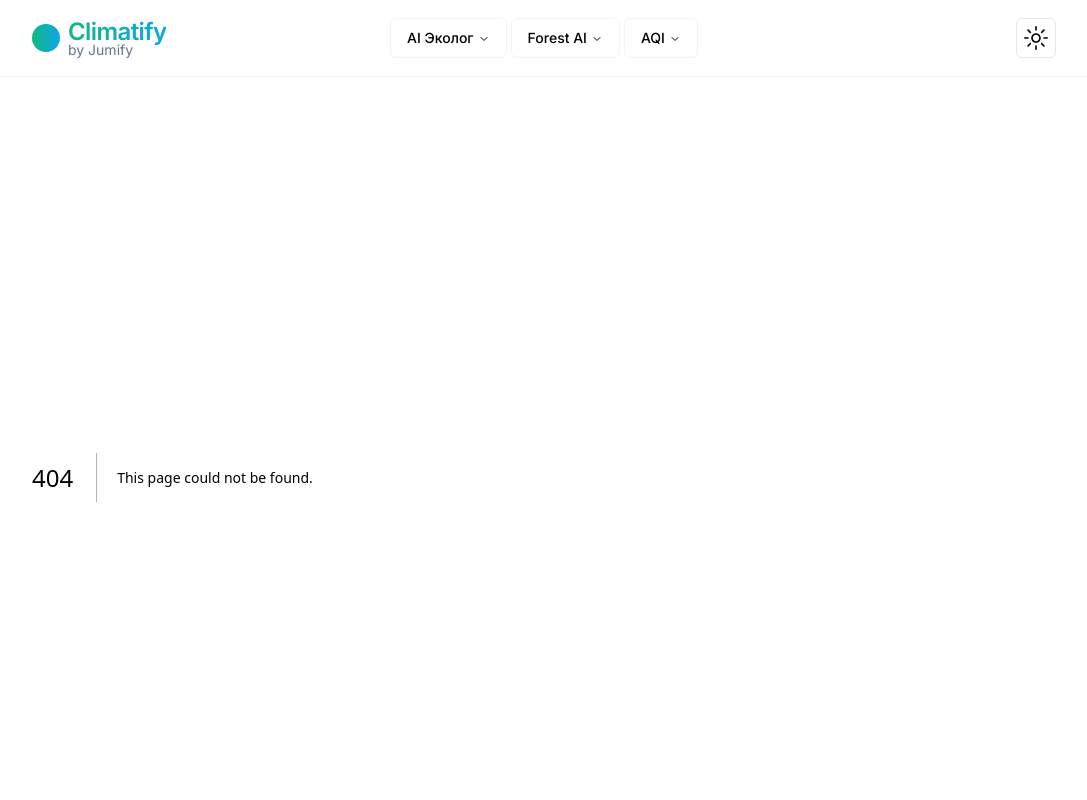
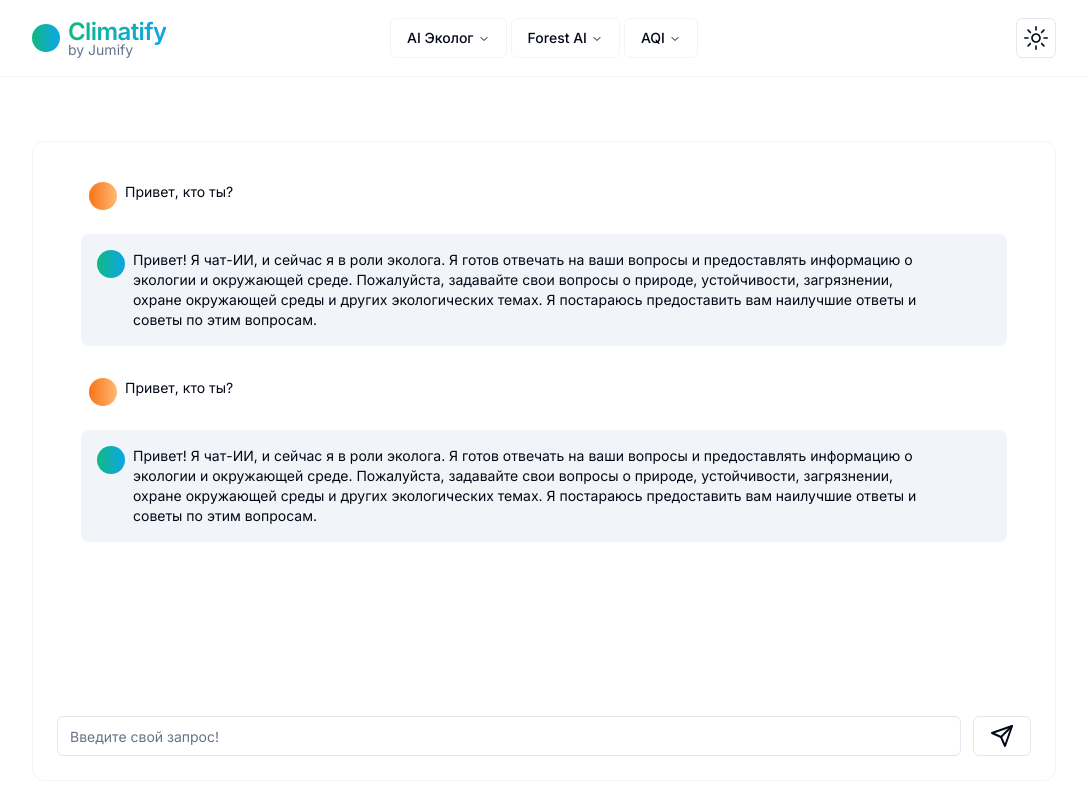
Before and after one commit to markushha/climatify, a Next.js app: page /chat in a window 1280 px wide. Before the commit this address had no page. Shown: the top 800 px of the page, without its empty margins (96-1183 px from the left). Built offline with nearby package versions, Linux system fonts and the light colour scheme.

Commit message:
added nextjs api; added chat page; axios imporvements

```diff
--- a/package.json
+++ b/package.json
@@ -28,6 +28,7 @@
     "lucide-react": "^0.274.0",
     "next": "13.4.19",
     "next-themes": "^0.2.1",
+    "openai": "^3.3.0",
     "postcss": "8.4.29",
     "react": "18.2.0",
     "react-chartjs-2": "^5.2.0",
--- a/src/app/(landing)/page.tsx
+++ b/src/app/(landing)/page.tsx
@@ -33,7 +33,7 @@ export default function Home() {
     datasets: [
       {
         label: `Индекс AQI в ${data?.data.city}`,
-        data: [50 ,data?.data.current.pollution.aqius, 51],
+        data: [50, data?.data.current.pollution.aqius, 51],
         fill: true,
         backgroundColor: "rgba(75,192,192,0.2)",
         borderColor: "rgba(75,192,192,1)",
--- /dev/null
+++ b/src/app/api/chat/route.ts
@@ -0,0 +1,48 @@
+import { NextResponse } from "next/server";
+import { Configuration, OpenAIApi, ChatCompletionRequestMessage } from "openai";
+
+const configuration = new Configuration({
+  apiKey: process.env.OPENAI_API_KEY,
+});
+
+const openai = new OpenAIApi(configuration);
+
+const instructionMessage: ChatCompletionRequestMessage = {
+  role: "system",
+  content: `Представь, что ты эколог. Вот подробное описание твоей роли от первого лица: "Привет! Я чат-ИИ, и сейчас я в роли эколога. Я готов отвечать на ваши вопросы и предоставлять информацию о экологии и окружающей среде. Пожалуйста, задавайте свои вопросы о природе, устойчивости, загрязнении, охране окружающей среды и других экологических темах. Я постараюсь предоставить вам наилучшие ответы и советы по этим вопросам. Если вы хотите задать вопрос на тему экологии, просто напишите свой вопрос. Если же у вас есть вопросы, не связанные с экологией, пожалуйста, уточните, что это не экологический вопрос, и я вас проинформирую, что не могу на них ответить."`,
+};
+
+export async function POST(req: Request) {
+  try {
+    const body = await req.json();
+    const { prompt } = body;
+
+    // if (!userId) {
+    //   return new NextResponse("Unauthorized", { status: 401 });
+    // }
+
+    if (!configuration.apiKey) {
+      return new NextResponse("Open AI API key not configured", {
+        status: 500,
+      });
+    }
+
+    if (!prompt) {
+      return new NextResponse("Prompt are required", { status: 400 });
+    }
+
+    // if (!freeTrial) {
+    //   return new NextResponse("Free trial limit has reached", { status: 403 });
+    // }
+
+    const response = await openai.createChatCompletion({
+      model: "gpt-3.5-turbo",
+      messages: [instructionMessage, ...prompt],
+    });
+
+    return NextResponse.json(response.data.choices[0].message);
+  } catch (e) {
+    console.log("[CODE_ERROR]", e);
+    return new NextResponse("Internal Server Error", { status: 500 });
+  }
+}
--- /dev/null
+++ b/src/app/chat/page.tsx
@@ -0,0 +1,74 @@
+"use client";
+
+import axios from 'axios';
+import { useState } from "react";
+
+import ChatMessage from "@/components/common/chat/chatMessage";
+
+import { Button } from "@/components/ui/button";
+import { Input } from "@/components/ui/input";
+
+import { Send } from "lucide-react";
+
+
+export default function ChatPage() {
+  const [prompt, setPrompt] = useState<string>("");
+
+  const mockMessages = [
+    {
+      prompt: "Привет, кто ты?",
+      response:
+        "Привет! Я чат-ИИ, и сейчас я в роли эколога. Я готов отвечать на ваши вопросы и предоставлять информацию о экологии и окружающей среде. Пожалуйста, задавайте свои вопросы о природе, устойчивости, загрязнении, охране окружающей среды и других экологических темах. Я постараюсь предоставить вам наилучшие ответы и советы по этим вопросам.",
+      id: 1,
+    },
+    {
+      prompt: "Привет, кто ты?",
+      response:
+        "Привет! Я чат-ИИ, и сейчас я в роли эколога. Я готов отвечать на ваши вопросы и предоставлять информацию о экологии и окружающей среде. Пожалуйста, задавайте свои вопросы о природе, устойчивости, загрязнении, охране окружающей среды и других экологических темах. Я постараюсь предоставить вам наилучшие ответы и советы по этим вопросам.",
+      id: 1,
+    },
+  ];
+
+  const sendMessage = async () => {
+    try {
+      axios.post('/api/code', {
+        prompt
+      }).then((res) => {
+        console.log(res);
+      })
+    } catch (e) {
+      console.log(e);
+    }
+  };
+
+  const onSubmit = () => {
+    if (!prompt.trim()) return;
+
+    sendMessage();
+  };
+
+  return (
+    <div className="border-slate-100 px-6 dark:border-slate-800 border my-16 w-full rounded-xl flex flex-col items-center justify-center h-[80vh]">
+      <div className="my-8 gap-y-6 flex flex-col">
+        {mockMessages.map((message) => (
+          <ChatMessage
+            key={message.id}
+            prompt={message.prompt}
+            response={message.response}
+          />
+        ))}
+      </div>
+      <div className="flex mt-auto mb-6 w-full">
+        <Input
+          onChange={(e) => setPrompt(e.target.value)}
+          value={prompt}
+          placeholder="Введите свой запрос!"
+          className="mr-3"
+        />
+        <Button onClick={onSubmit} variant="outline">
+          <Send />
+        </Button>
+      </div>
+    </div>
+  );
+}
--- a/src/axios/client.ts
+++ b/src/axios/client.ts
@@ -1,9 +1,4 @@
 import axios from 'axios';
-
-export const client = axios.create({
-  baseURL: 'http://localhost:3000',
-
-})
 
 export const aqiClient = axios.create({
   baseURL: 'http://api.airvisual.com/v2',
@@ -11,3 +6,8 @@ export const aqiClient = axios.create({
     key: "680f6a59-7dfd-4908-aa70-9f8cda98cb13"
   }
 })
+
+export const chatClient = axios.create({
+  baseURL: 'localhost:3000/api/chat',
+  method: 'POST',
+})
--- /dev/null
+++ b/src/components/common/chat/chatMessage.tsx
@@ -0,0 +1,20 @@
+export default function ChatMessage({
+  prompt,
+  response,
+}: {
+  prompt: string;
+  response: string;
+}) {
+  return (
+    <div className="w-full px-4 md:px-6 gap-y-4 flex items-center justify-start flex-col text-left">
+      <div className="flex items-start w-full p-2">
+        <div className="md:w-7 md:h-7 w-5 h-5 rounded-[50%] bg-gradient-to-r from-orange-500 to-orange-300" />
+        <p className="text-xs sm:text-sm ml-2 flex-wrap w-[90%]">{prompt}</p>
+      </div>
+      <div className="flex items-start w-full rounded-lg bg-secondary p-4">
+        <div className="md:w-7 md:h-7 w-5 h-5 rounded-[50%] bg-gradient-to-r from-emerald-500 to-sky-500" />
+        <p className="text-xs  sm:text-sm ml-2 flex-wrap w-[90%]">{response}</p>
+      </div>
+    </div>
+  );
+}
--- a/src/components/common/components/navbar-menu.tsx
+++ b/src/components/common/components/navbar-menu.tsx
@@ -28,7 +28,7 @@ export default function NavbarMenu({ className }: { className?: string }) {
                 <NavigationMenuLink asChild>
                   <Link
                     className="flex h-full w-full select-none flex-col justify-end rounded-md bg-gradient-to-b from-slate-800 to-slate-900 shadow-2xl p-6 no-underline outline-none focus:shadow-md"
-                    href="/"
+                    href="/chat"
                   >
                     <div className="mb-2 mt-4 text-lg font-medium">
                       AI Эколог
--- /dev/null
+++ b/src/components/ui/card.tsx
@@ -0,0 +1,79 @@
+import * as React from "react"
+
+import { cn } from "@/lib/utils"
+
+const Card = React.forwardRef<
+  HTMLDivElement,
+  React.HTMLAttributes<HTMLDivElement>
+>(({ className, ...props }, ref) => (
+  <div
+    ref={ref}
+    className={cn(
+      "rounded-lg border bg-card text-card-foreground shadow-sm",
+      className
+    )}
+    {...props}
+  />
+))
+Card.displayName = "Card"
+
+const CardHeader = React.forwardRef<
+  HTMLDivElement,
+  React.HTMLAttributes<HTMLDivElement>
+>(({ className, ...props }, ref) => (
+  <div
+    ref={ref}
+    className={cn("flex flex-col space-y-1.5 p-6", className)}
+    {...props}
+  />
+))
+CardHeader.displayName = "CardHeader"
+
+const CardTitle = React.forwardRef<
+  HTMLParagraphElement,
+  React.HTMLAttributes<HTMLHeadingElement>
+>(({ className, ...props }, ref) => (
+  <h3
+    ref={ref}
+    className={cn(
+      "text-2xl font-semibold leading-none tracking-tight",
+      className
+    )}
+    {...props}
+  />
+))
+CardTitle.displayName = "CardTitle"
+
+const CardDescription = React.forwardRef<
+  HTMLParagraphElement,
+  React.HTMLAttributes<HTMLParagraphElement>
+>(({ className, ...props }, ref) => (
+  <p
+    ref={ref}
+    className={cn("text-sm text-muted-foreground", className)}
+    {...props}
+  />
+))
+CardDescription.displayName = "CardDescription"
+
+const CardContent = React.forwardRef<
+  HTMLDivElement,
+  React.HTMLAttributes<HTMLDivElement>
+>(({ className, ...props }, ref) => (
+  <div ref={ref} className={cn("p-6 pt-0", className)} {...props} />
+))
+CardContent.displayName = "CardContent"
+
+const CardFooter = React.forwardRef<
+  HTMLDivElement,
+  React.HTMLAttributes<HTMLDivElement>
+>(({ className, ...props }, ref) => (
+  <div
+    ref={ref}
+    className={cn("flex items-center p-6 pt-0", className)}
+    {...props}
+  />
+))
+CardFooter.displayName = "CardFooter"
+
+export { Card, CardHeader, CardFooter, CardTitle, CardDescription, CardContent }
```
Also changed, not shown: src/app/forest/page.tsx (renamed from src/app/(forest)/forest/page.tsx), 1 other file (tests, documents, lock files or other folders).
